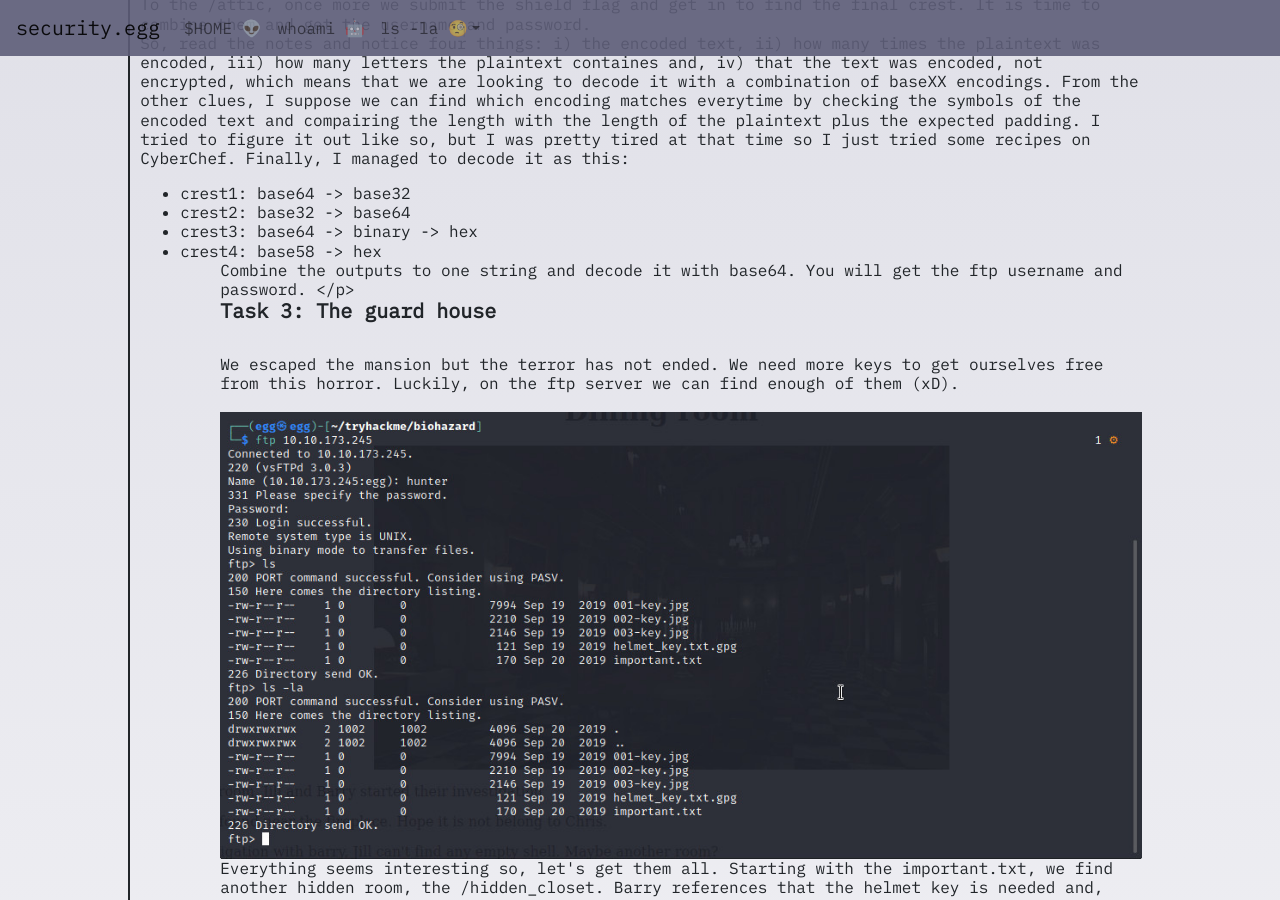
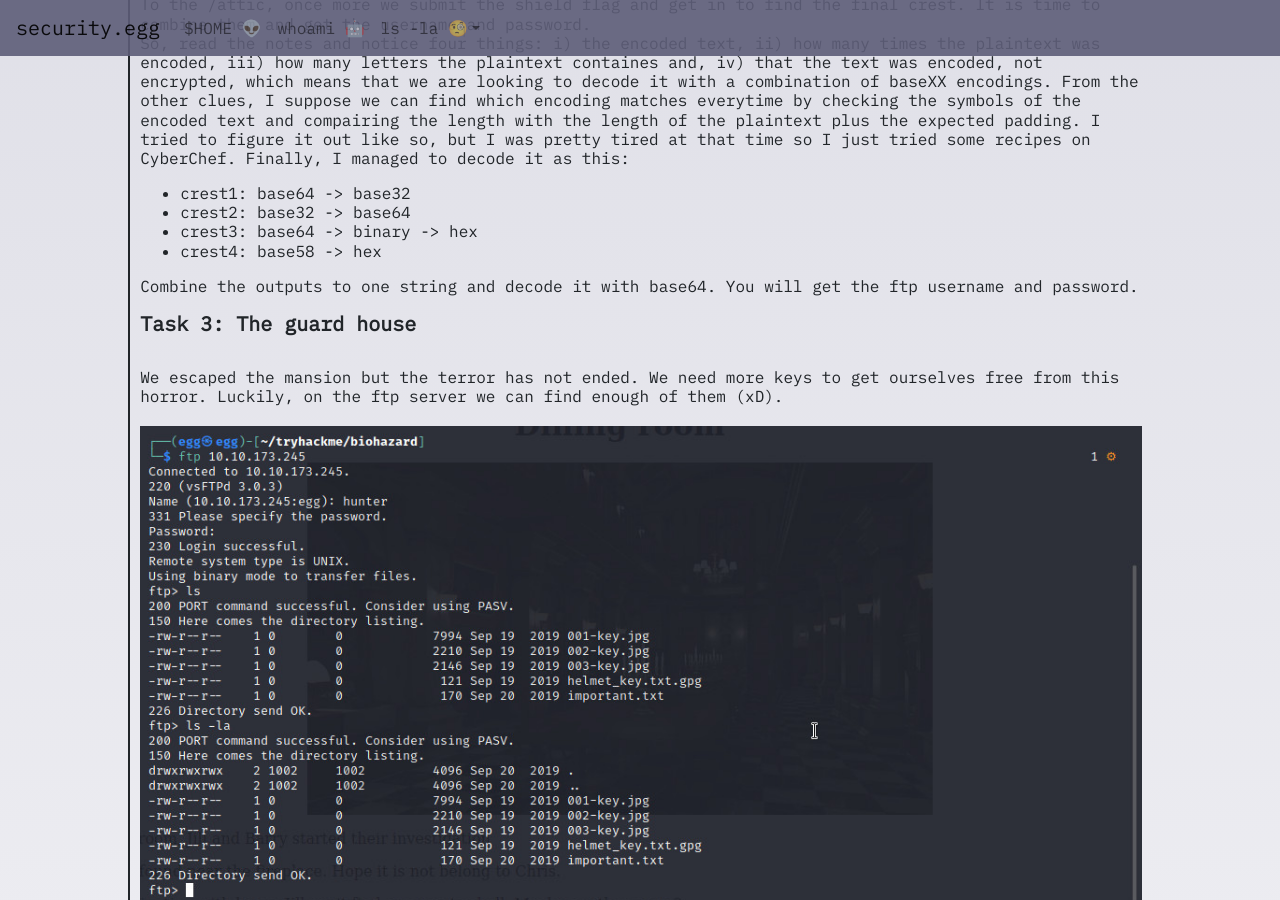
Before and after one commit to security-egg/securityegg, a Jekyll site: the page built from _posts/2021-07-26-biohazard.md, in a window 1280 px wide and 900 px high, scrolled down 1899 px. Built offline with Jekyll 4.4.1, drawn with Linux system fonts in a browser that asks for light colours; nearby versions of some CDN libraries.

Commit message:
Update 2021-07-26-biohazard.md

```diff
--- a/_posts/2021-07-26-biohazard.md
+++ b/_posts/2021-07-26-biohazard.md
@@ -47,7 +47,7 @@ crest3: base64 -> binary -> hex
 <li>
 crest4: base58 -> hex
 </li>
-<ul>
+</ul>
 Combine the outputs to one string and decode it with base64. You will get the ftp username and password.
 </p>
 <h5><b>Task 3: The guard house</b></h5>
@@ -77,3 +77,4 @@ Previously, we brute forced the Vigenere ciphertext inside the MO disk and found
 <img src="/securityegg/assets/images/tryhackme/biohazard/weasker.jpg" alt="#" style="margin-top: 2%; max-width: 100%"><br>
 And then run. Fast. Cause Weasker will possibly transform into a Tyrant. You never know.
 </p>
+</article>
```
